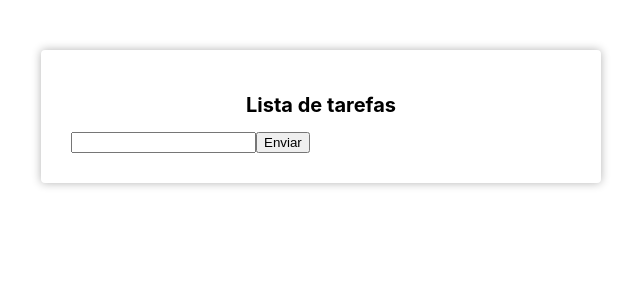
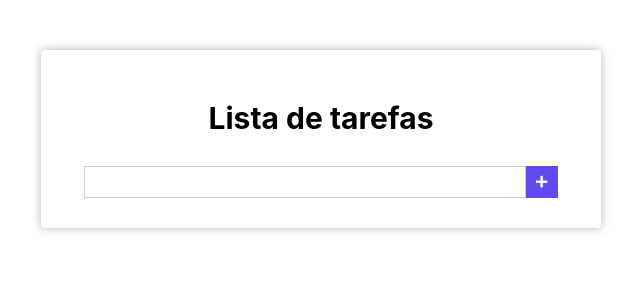
Before and after one commit to wsantl/first-reactjs, a React (Create React App) app: page / in a window 1280 px wide. Shown: the top 300 px of the page, without its empty margins (319-959 px from the left). Built offline with nearby package versions, Linux system fonts and the light colour scheme.

Commit message:
css input

```diff
--- a/package.json
+++ b/package.json
@@ -8,6 +8,7 @@
     "@testing-library/user-event": "^13.5.0",
     "react": "^18.2.0",
     "react-dom": "^18.2.0",
+    "react-icons": "^4.12.0",
     "react-scripts": "5.0.1",
     "web-vitals": "^2.1.4"
   },
--- a/src/components/Main.css
+++ b/src/components/Main.css
@@ -8,6 +8,32 @@
 }
 
 .main h1 {
-    font-size: 20px;
+    font-size: 30px;
     text-align: center;
 }
+
+.form {
+    margin-top: 30px;
+    display: flex;
+    align-items: center;
+    justify-content: center;
+}
+
+.form input[type="text"] {
+    height: 30px;
+    padding: 0 20px;
+    font-size: 20px;
+    border: 1px solid #ccc;
+    min-width: 80%;
+}
+
+.form button[type="submit"] {
+    border: none;
+    height: 32px;
+    width: 32px;
+    background: #614ceb;
+    color: #fff;
+    display: flex;
+    align-items: center;
+    justify-content: center;
+}
--- a/src/components/Main.js
+++ b/src/components/Main.js
@@ -1,4 +1,7 @@
 import React, { Component } from 'react';
+
+// Form
+import { FaPlus } from 'react-icons/fa'
 import './Main.css';
 
 export default class Main extends Component {
@@ -20,9 +23,11 @@
             <div className='main'>
                  <h1> Lista de tarefas </h1>
 
-                 <form action="#">
+                 <form action="#" className="form">
                     <input onChange={this.handleChange} type="text"/>
-                    <button type="submit"> Enviar </button>
+                    <button type="submit">
+                        < FaPlus />
+                    </button>
                  </form>
             </div>
         )
```
Also changed, not shown: 1 other file (tests, documents, lock files or other folders).
